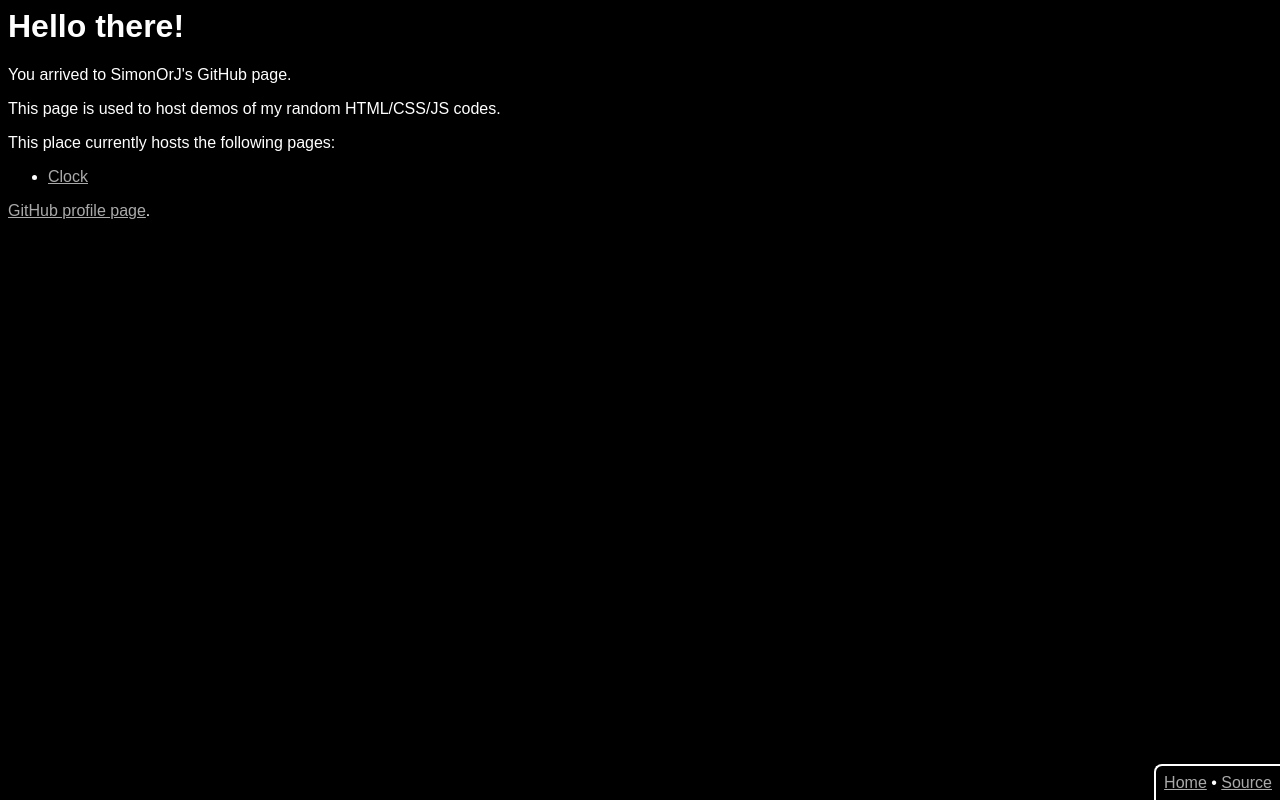
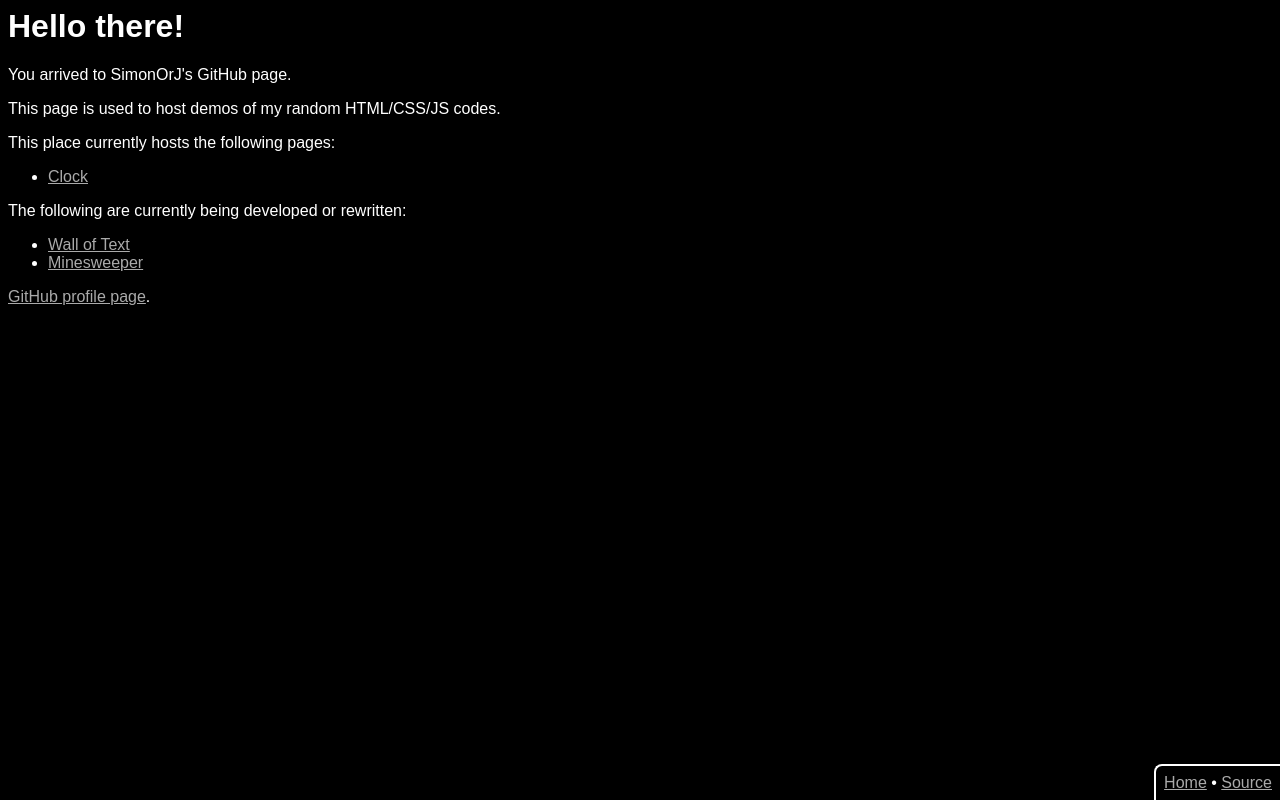
Before and after one commit to chuushi/chuushi.github.io, a plain HTML site: page index.html in a window 1280 px wide. Drawn offline with Linux system fonts and the light colour scheme.

Commit message:
Add links

```diff
--- a/index.html
+++ b/index.html
@@ -13,6 +13,11 @@
     <ul>
       <li><a href="clock.html">Clock</a></li>
     </ul>
+    <p>The following are currently being developed or rewritten:</p>
+    <ul>
+      <li><a href="walloftext.html">Wall of Text</a></li>
+      <li><a href="minesweeper.html">Minesweeper</a></li>
+    </ul>
     <p><a href="//github.com/SimonOrJ">GitHub profile page</a>.</p>
     <div id="io-navbar"><a href="/">Home</a> &bull; <a href="//github.com/SimonOrJ/simonorj.github.io/blob/master/index.html">Source</a></div>
   </body>
```
